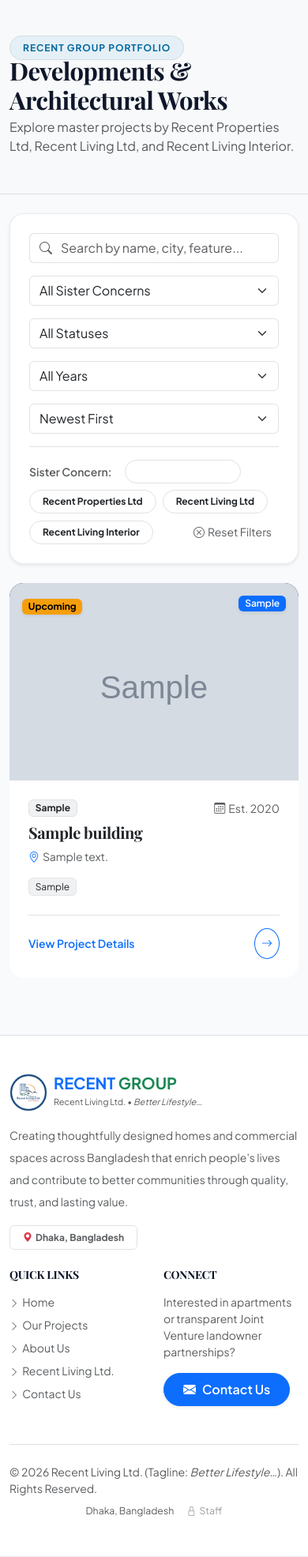
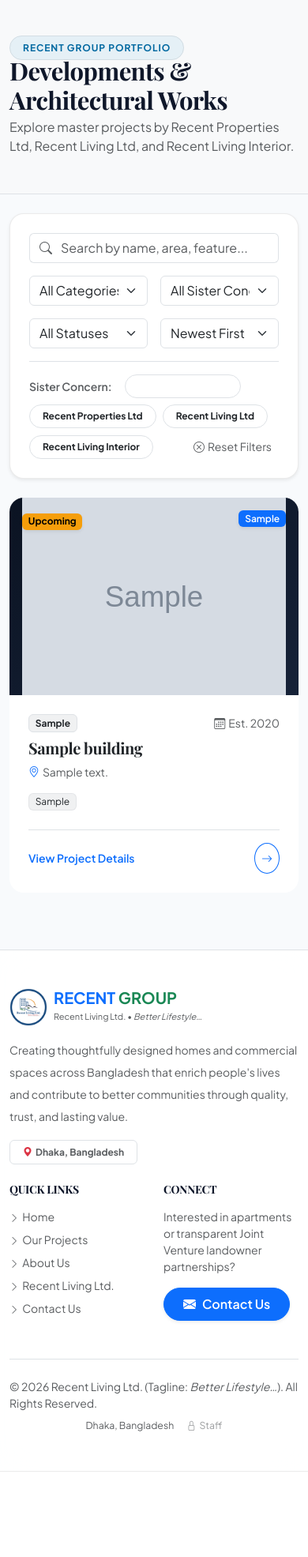
Before and after one commit to Rakeinn/RealEstatePortfolio, an ASP.NET Core app: page /Projects in a window 390 px wide. Shown: the part 86-2057 px from the top of the page at 79% size. After the commit the page ends 1949 px from the top, so only its background shows below. Run offline with ASP.NET Core 8, Linux system fonts and the light colour scheme; empty tables hold one stand-in row (values such as "Sample post"); grey boxes marked "Sample" are stand-in pictures; database files in the repository are not loaded; some libraries are stand-ins or nearby versions; some web fonts are replaced.

Commit message:
fix: resolve light-mode navbar scroll bug, hero arrow overlap, uncropped gallery framing, AJAX form validation, and mobile responsiveness

```diff
--- a/Controllers/HomeController.cs
+++ b/Controllers/HomeController.cs
@@ -70,6 +70,7 @@ namespace RealEstatePortfolio.Controllers
 
         [HttpGet]
         [Route("recent-living")]
+        [Route("Home/Living")]
         public async Task<IActionResult> Living()
         {
             var livingProjects = await _db.Buildings
--- a/Views/Projects/Index.cshtml
+++ b/Views/Projects/Index.cshtml
@@ -24,14 +24,23 @@
         <div class="glass-card p-4 mb-4 shadow-sm">
             <form id="filterForm" method="get" asp-action="Index">
                 <div class="row g-3 align-items-center">
-                    <div class="col-lg-3">
+                    <div class="col-12 col-lg-3">
                         <div class="input-group">
                             <span class="input-group-text bg-body border-end-0"><i class="bi bi-search text-muted"></i></span>
-                            <input type="text" id="filterSearch" name="SearchTerm" value="@Model.SearchTerm" class="form-control border-start-0 ps-0" placeholder="Search by name, city, feature..." />
+                            <input type="text" id="filterSearch" name="SearchTerm" value="@Model.SearchTerm" class="form-control border-start-0 ps-0" placeholder="Search by name, area, feature..." />
                         </div>
                     </div>
 
-                    <div class="col-sm-6 col-lg-3">
+                    <div class="col-6 col-md-3 col-lg-2">
+                        <select id="filterPropertyType" name="PropertyType" class="form-select">
+                            <option value="">All Categories</option>
+                            <option value="Residential" selected="@(Model.PropertyType == "Residential")">Residential</option>
+                            <option value="Commercial" selected="@(Model.PropertyType == "Commercial")">Commercial</option>
+                            <option value="Mix" selected="@(Model.PropertyType == "Mix")">Mix</option>
+                        </select>
+                    </div>
+
+                    <div class="col-6 col-md-3 col-lg-3">
                         <select id="filterSisterConcern" name="SisterConcern" class="form-select">
                             <option value="">All Sister Concerns</option>
                             @foreach (var concern in Model.AvailableSisterConcerns)
@@ -41,7 +50,7 @@
                         </select>
                     </div>
 
-                    <div class="col-sm-6 col-lg-2">
+                    <div class="col-6 col-md-2 col-lg-2">
                         <select id="filterStatus" name="Status" class="form-select">
                             <option value="">All Statuses</option>
                             <option value="Upcoming" selected="@(Model.Status == RealEstatePortfolio.Models.Entities.ProjectStatus.Upcoming)">Upcoming</option>
@@ -50,17 +59,7 @@
                         </select>
                     </div>
 
-                    <div class="col-sm-6 col-lg-2">
-                        <select id="filterYear" name="CompletionYear" class="form-select">
-                            <option value="">All Years</option>
-                            @foreach (var yr in Model.AvailableYears)
-                            {
-                                <option value="@yr" selected="@(Model.CompletionYear == yr)">@yr</option>
-                            }
-                        </select>
-                    </div>
-
-                    <div class="col-sm-6 col-lg-2">
+                    <div class="col-6 col-md-4 col-lg-2">
                         <select id="filterSort" name="SortBy" class="form-select">
                             <option value="newest" selected="@(Model.SortBy == "newest")">Newest First</option>
                             <option value="name_asc" selected="@(Model.SortBy == "name_asc")">Name (A-Z)</option>
@@ -180,17 +179,17 @@
 
             let debounceTimer;
             const filterSearch = document.getElementById('filterSearch');
+            const filterPropertyType = document.getElementById('filterPropertyType');
             const filterSisterConcern = document.getElementById('filterSisterConcern');
             const filterStatus = document.getElementById('filterStatus');
-            const filterYear = document.getElementById('filterYear');
             const filterSort = document.getElementById('filterSort');
             const skeletonContainer = document.getElementById('skeletonContainer');
 
             async function triggerFilter() {
                 const search = filterSearch.value;
+                const propType = filterPropertyType.value;
                 const concern = filterSisterConcern.value;
                 const status = filterStatus.value;
-                const year = filterYear.value;
                 const sort = filterSort.value;
 
                 projectsGrid.classList.add('d-none');
@@ -198,9 +197,9 @@
 
                 const params = new URLSearchParams();
                 if (search) params.append('searchTerm', search);
+                if (propType) params.append('propertyType', propType);
                 if (concern) params.append('sisterConcern', concern);
                 if (status) params.append('status', status);
-                if (year) params.append('completionYear', year);
                 if (sort) params.append('sortBy', sort);
 
                 try {
@@ -278,9 +277,9 @@
                 debounceTimer = setTimeout(triggerFilter, 300);
             });
 
+            filterPropertyType.addEventListener('change', triggerFilter);
             filterSisterConcern.addEventListener('change', triggerFilter);
             filterStatus.addEventListener('change', triggerFilter);
-            filterYear.addEventListener('change', triggerFilter);
             filterSort.addEventListener('change', triggerFilter);
 
             document.querySelectorAll('.concern-chip').forEach(chip => {
@@ -299,9 +298,9 @@
 
             document.getElementById('resetFiltersBtn').addEventListener('click', () => {
                 filterSearch.value = '';
+                filterPropertyType.value = '';
                 filterSisterConcern.value = '';
                 filterStatus.value = '';
-                filterYear.value = '';
                 filterSort.value = 'newest';
                 document.querySelectorAll('.concern-chip').forEach(c => {
                     c.classList.remove('active');
--- a/Views/Shared/_Layout.cshtml
+++ b/Views/Shared/_Layout.cshtml
@@ -71,7 +71,7 @@
                     </li>
                 </ul>
 
-                <div class="d-flex align-items-center gap-2">
+                <div class="d-flex align-items-center gap-2 mt-3 mt-lg-0">
                     <!-- Theme Toggle Switch for Dark/Light Mode -->
                     <button id="themeToggleBtn" class="btn btn-outline-secondary rounded-circle d-flex align-items-center justify-content-center" type="button" title="Toggle Theme" style="width: 40px; height: 40px; padding: 0;">
                         <i id="themeIcon" class="bi bi-moon-stars-fill"></i>
--- a/wwwroot/css/site.css
+++ b/wwwroot/css/site.css
@@ -587,26 +610,36 @@ h1, h2, h3, .font-serif, .editorial-heading {
 .project-card-image-wrap {
   width: 100%;
   height: 250px;
-  background-color: #070d18;
+  background: linear-gradient(145deg, #0b1322 0%, #162238 100%);
   position: relative;
   overflow: hidden;
+  display: flex;
+  align-items: center;
+  justify-content: center;
 }
 
 .project-card-img {
   width: 100%;
   height: 100%;
-  object-fit: cover;
-  object-position: center 20%;
+  object-fit: contain;
+  object-position: center;
   transition: transform 0.6s cubic-bezier(0.16, 1, 0.3, 1);
 }
 
 .project-card-modern:hover .project-card-img {
-  transform: scale(1.05);
+  transform: scale(1.04);
 }
 
 /* ==========================================================================
    Project Details Gallery Slide (Uncropped Architectural Framing)
    ========================================================================== */
+.project-details-swiper {
+  height: clamp(260px, 56vh, 520px);
+  border-radius: 0.75rem;
+  overflow: hidden;
+  background-color: #060a12;
+}
+
 .gallery-slide-container {
   width: 100%;
   height: 100%;
--- a/wwwroot/js/site.js
+++ b/wwwroot/js/site.js
@@ -79,10 +79,14 @@
           phoneNumber: form.querySelector('[name="PhoneNumber"]')?.value || "",
           subject: form.querySelector('[name="Subject"]').value,
           message: form.querySelector('[name="Message"]').value,
-          preferredProjectSlug: form.querySelector('[name="PreferredProjectSlug"]')?.value || ""
+          preferredProjectSlug: form.querySelector('[name="PreferredProjectSlug"]')?.value || "",
+          targetedConcern: form.querySelector('[name="TargetedConcern"]')?.value || "Recent Group Corporate"
         };
 
         if (submitBtn) {
+          if (!submitBtn.dataset.originalHtml) {
+            submitBtn.dataset.originalHtml = submitBtn.innerHTML;
+          }
           submitBtn.disabled = true;
           submitBtn.innerHTML = '<span class="spinner-border spinner-border-sm me-2"></span>Submitting...';
         }
@@ -94,6 +98,15 @@
             body: JSON.stringify(payload)
           });
           const result = await response.json();
+
+          if (!response.ok || result.success === false) {
+            if (alertBox) {
+              alertBox.className = "alert alert-danger mt-3";
+              alertBox.textContent = result.message || "Please check all required fields and try again.";
+              alertBox.classList.remove("d-none");
+            }
+            return;
+          }
 
           if (alertBox) {
             alertBox.className = "alert alert-success mt-3";
@@ -110,7 +123,7 @@
         } finally {
           if (submitBtn) {
             submitBtn.disabled = false;
-            submitBtn.innerHTML = '<i class="bi bi-send-fill me-2"></i>Send Inquiry';
+            submitBtn.innerHTML = submitBtn.dataset.originalHtml || '<i class="bi bi-send-fill me-2"></i>Send Inquiry';
           }
         }
       });
```
Also changed, not shown: other parts of wwwroot/css/site.css (+29 -5 lines), Views/Projects/Details.cshtml (+8 -8 lines), RealEstatePortfolio.db.
